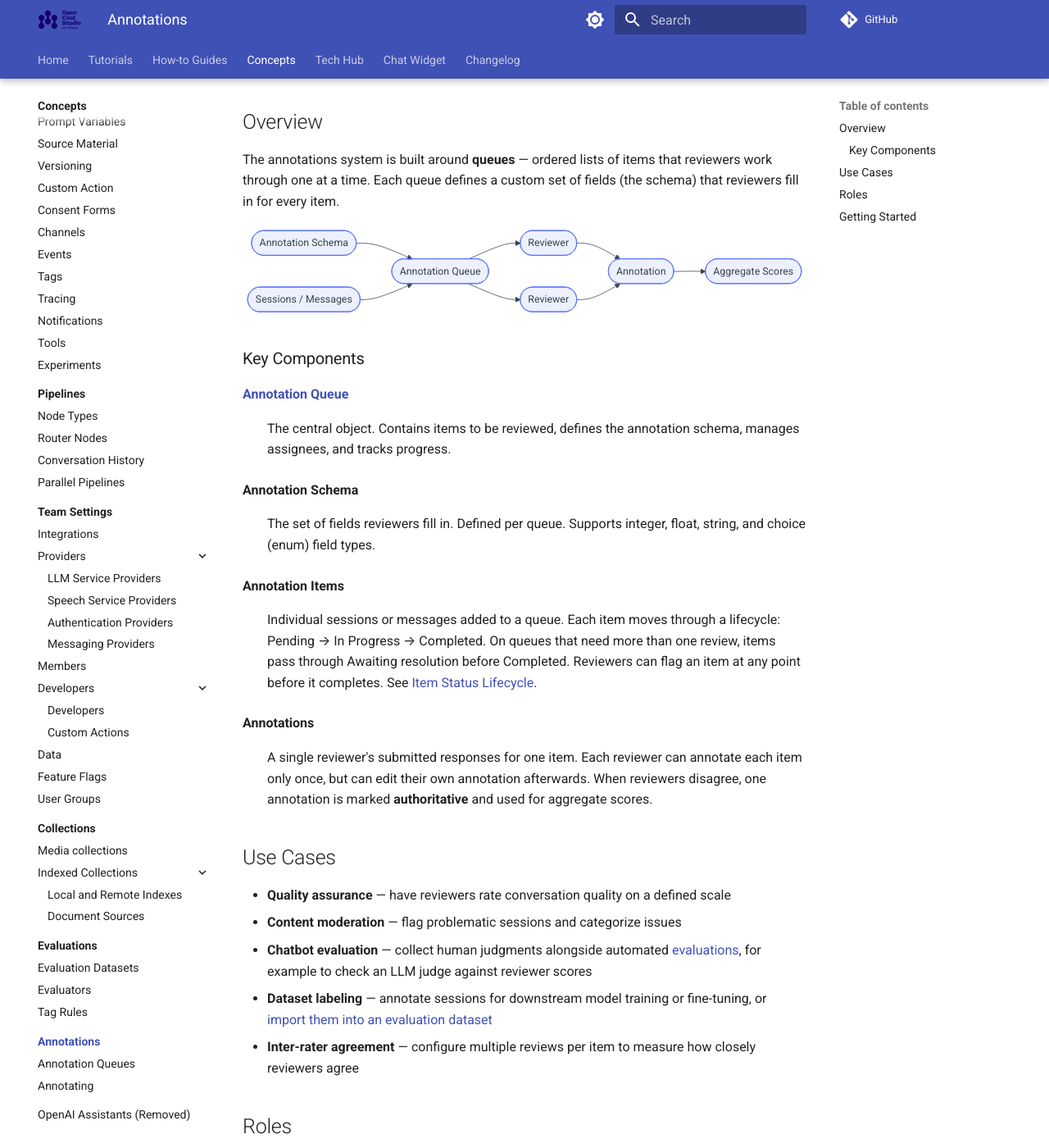
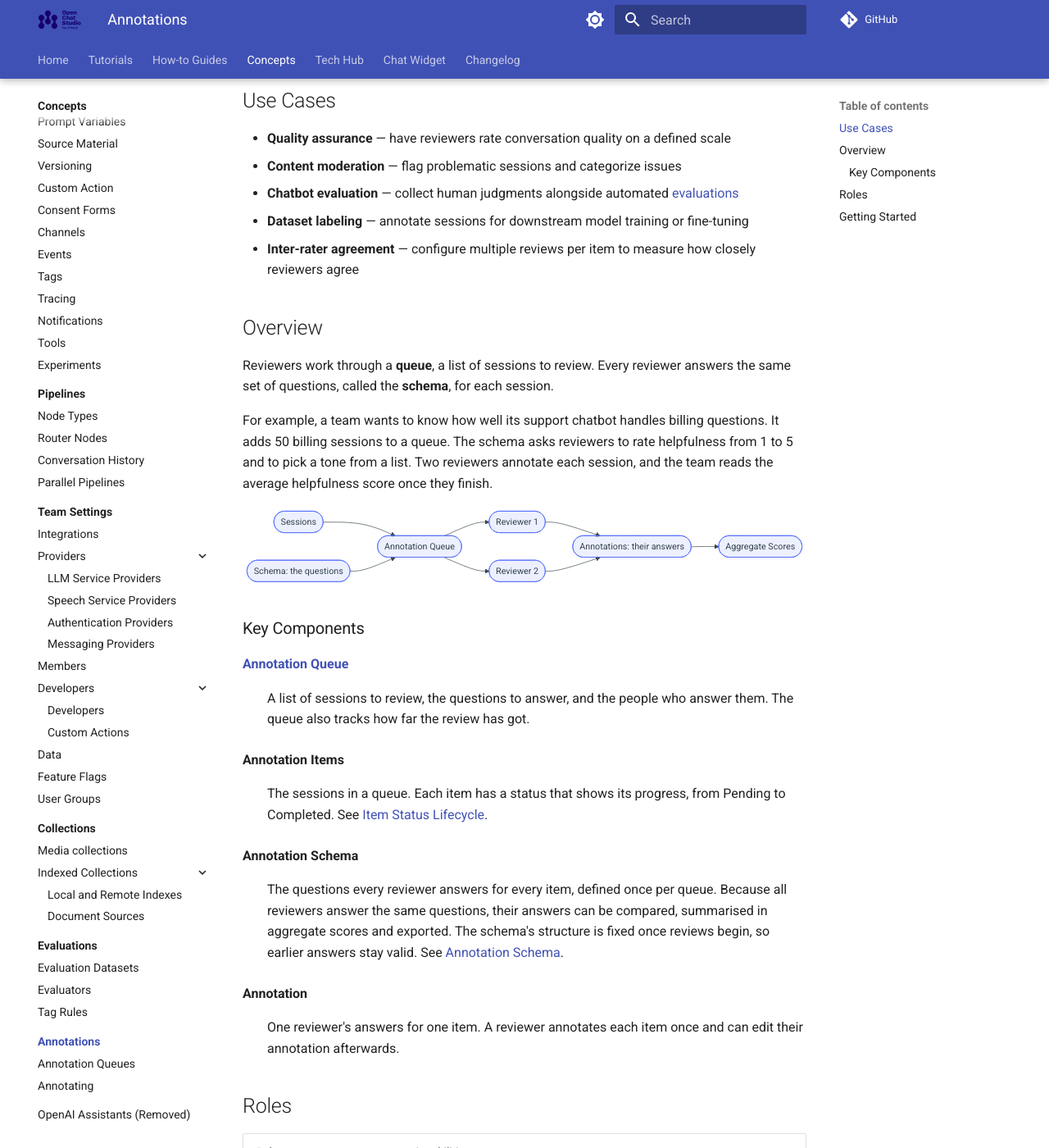
Before and after one commit to dimagi/open-chat-studio-docs, an MkDocs documentation site: the page built from docs/concepts/annotations/index.md, in a window 1280 px wide and 1400 px high, scrolled down 332 px. Shown: the whole window at 82% size. Built offline with MkDocs 1.6.1 and Material for MkDocs 9.7.7, drawn with Linux system fonts in a browser that asks for light colours; a script that is not in the unit is left out; comment, search, counter and statistics services are not loaded; some of the changed text lies outside the part shown.

Commit message:
Annotations readablity for new users - less technical, use cases near top, example to explain diagram

````diff
--- a/docs/concepts/annotations/index.md
+++ b/docs/concepts/annotations/index.md
@@ -1,20 +1,30 @@
 # Annotations
 
-Annotations are a **manual evaluation method**. Domain experts review chatbot sessions and messages in an annotation queue and record scores, labels and comments against a schema you define.
+Annotations are a **manual evaluation method**. Domain experts review chatbot sessions in an annotation queue and record scores, labels and comments against a schema you define.
 
 Use annotations when automated checks can't judge quality reliably, such as tone, correctness in your domain, or policy compliance. The human judgments give you ground truth for [evaluations](../evaluations/index.md): you can turn reviewed sessions into an [evaluation dataset](../evaluations/dataset.md), or check how closely an [LLM judge](../evaluations/evaluators.md#llm-evaluator) agrees with your reviewers.
 
+## Use Cases
+
+- **Quality assurance** — have reviewers rate conversation quality on a defined scale
+- **Content moderation** — flag problematic sessions and categorize issues
+- **Chatbot evaluation** — collect human judgments alongside automated [evaluations](../evaluations/index.md)
+- **Dataset labeling** — annotate sessions for downstream model training or fine-tuning
+- **Inter-rater agreement** — configure multiple reviews per item to measure how closely reviewers agree
+
 ## Overview
 
-The annotations system is built around **queues** — ordered lists of items that reviewers work through one at a time. Each queue defines a custom set of fields (the schema) that reviewers fill in for every item.
+Reviewers work through a **queue**, a list of sessions to review. Every reviewer answers the same set of questions, called the **schema**, for each session.
+
+For example, a team wants to know how well its support chatbot handles billing questions. It adds 50 billing sessions to a queue. The schema asks reviewers to rate helpfulness from 1 to 5 and to pick a tone from a list. Two reviewers annotate each session, and the team reads the average helpfulness score once they finish.
 
 ```mermaid
 flowchart LR
-    schema([Annotation Schema]) --> queue([Annotation Queue])
-    sessions([Sessions / Messages]) --> queue
-    queue --> reviewer1([Reviewer])
-    queue --> reviewer2([Reviewer])
-    reviewer1 --> annotation([Annotation])
+    sessions([Sessions]) --> queue([Annotation Queue])
+    schema([Schema: the questions]) --> queue
+    queue --> reviewer1([Reviewer 1])
+    queue --> reviewer2([Reviewer 2])
+    reviewer1 --> annotation([Annotations: their answers])
     reviewer2 --> annotation
     annotation --> aggregates([Aggregate Scores])
 ```
@@ -22,24 +32,16 @@ flowchart LR
 ### Key Components
 
 **[Annotation Queue](queues.md)**
-: The central object. Contains items to be reviewed, defines the annotation schema, manages assignees, and tracks progress.
+: A list of sessions to review, the questions to answer, and the people who answer them. The queue also tracks how far the review has got.
+
+**Annotation Items**
+: The sessions in a queue. Each item has a status that shows its progress, from Pending to Completed. See [Item Status Lifecycle](annotating.md#item-status-lifecycle).
 
 **Annotation Schema**
-: The set of fields reviewers fill in. Defined per queue. Supports integer, float, string, and choice (enum) field types.
+: The questions every reviewer answers for every item, defined once per queue. Because all reviewers answer the same questions, their answers can be compared, summarised in aggregate scores and exported. The schema's structure is fixed once reviews begin, so earlier answers stay valid. See [Annotation Schema](queues.md#annotation-schema).
 
-**Annotation Items**
-: Individual sessions or messages added to a queue. Each item moves through a lifecycle: Pending → In Progress → Completed. On queues that need more than one review, items pass through Awaiting resolution before Completed. Reviewers can flag an item at any point before it completes. See [Item Status Lifecycle](annotating.md#item-status-lifecycle).
-
-**Annotations**
-: A single reviewer's submitted responses for one item. Each reviewer can annotate each item only once, but can edit their own annotation afterwards. When reviewers disagree, one annotation is marked **authoritative** and used for aggregate scores.
-
-## Use Cases
-
-- **Quality assurance** — have reviewers rate conversation quality on a defined scale
-- **Content moderation** — flag problematic sessions and categorize issues
-- **Chatbot evaluation** — collect human judgments alongside automated [evaluations](../evaluations/index.md), for example to check an LLM judge against reviewer scores
-- **Dataset labeling** — annotate sessions for downstream model training or fine-tuning, or [import them into an evaluation dataset](../../how-to/evaluations/create-a-dataset.md#import-from-an-annotation-queue)
-- **Inter-rater agreement** — configure multiple reviews per item to measure how closely reviewers agree
+**Annotation**
+: One reviewer's answers for one item. A reviewer annotates each item once and can edit their annotation afterwards.
 
 ## Roles
 
````
